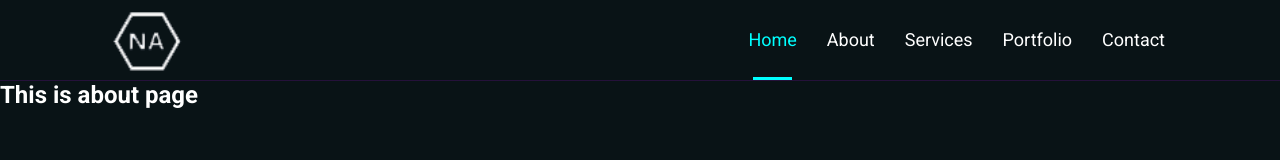
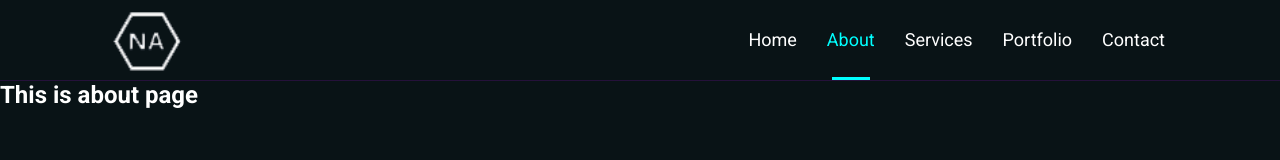
Before and after one commit to Nuralam30/my-portfolio, a React (Create React App) app: page /about in a window 1280 px wide. Shown: the top 160 px of the page. Built offline with nearby package versions, Linux system fonts and the light colour scheme.

Commit message:
navbar active link controlled

```diff
--- a/src/components/Header/Header.css
+++ b/src/components/Header/Header.css
@@ -21,7 +21,7 @@
 /* ---------toggle button start---------- */
 .toggle-btn{
     position: absolute;
-    right: 10%;
+    right: 12%;
     top: 25px;
     display: flex;
     flex-direction: column;
--- a/src/components/Header/Navbar/Navbar.css
+++ b/src/components/Header/Navbar/Navbar.css
@@ -2,7 +2,7 @@
 .navbar nav{
     display: flex;
 }
-.navbar nav .nav-link{
+.navbar nav #nav-link{
     margin: 0px 15px;
     padding: 10px 0px;
     text-decoration: none;
@@ -10,11 +10,11 @@
     color: #fff;
     position: relative;
 }
-.navbar nav .nav-link:hover,
-.navbar nav .nav-link.active{
+.navbar nav #nav-link:hover,
+.navbar nav #nav-link.active{
     color: aqua;
 }
-.navbar .nav-link.active::before{
+.navbar #nav-link.active::before{
     content: '';
     height: 3px;
     width: 80%;
@@ -30,6 +30,9 @@
 
 /* ===========responsive navbar============= */
 @media screen and (max-width: 800px) {
+    .header{
+        height: 80px !important;
+    }
     .header .logo{
         position: absolute;
         left: 10%;
@@ -40,23 +43,10 @@
         min-height: 100vh;
         position: absolute;
         left: 0;
-        top: -100vh;
+        top: 0;
         background-color: #091316;
         z-index: 101 !important;
-        transition: all 1s ease-in;
     }
-    .navbar.toggle-active{
-        top: 0;
-        /* animation: pageDown 1s ease-in; */
-    }
-    /* @keyframes pageDown {
-        0%{
-            top: -100vh;
-        }
-        100%{
-            top: 0;
-        }
-    } */
     .navbar nav{
         flex-direction: column;
         justify-content: center;
@@ -71,6 +61,6 @@
         display: flex;
     }
     .banner{
-        min-height: 100vh !important;
+        min-height: 90vh !important;
     }
 }
--- a/src/components/Header/Navbar/Navbar.js
+++ b/src/components/Header/Navbar/Navbar.js
@@ -1,21 +1,36 @@
-import React, { useContext } from 'react';
+import React from 'react';
 import './Navbar.css';
-import { Link } from "react-router-dom";
-import { ToggleContext } from '../../../App';
+import { NavLink } from "react-router-dom";
 
 const Navbar = () => {
 
-    const [isNav, setIsNav] = useContext(ToggleContext);
-    console.log(isNav)
+    return (
+        <div className='navbar'>
+            <nav>
+                <NavLink to="/" id='nav-link' className={({ isActive }) =>
+                    isActive ? 'active' : ''
+                    }>Home
+                </NavLink>
 
-    return (
-        <div className={ isNav ? 'navbar toggle-active' : 'navbar'}>
-            <nav>
-                <Link to="/home" className='nav-link active'>Home</Link>
-                <Link to="/about" className='nav-link'>About</Link>
-                <Link to="/services" className='nav-link'>Services</Link>
-                <Link to="/portfolio" className='nav-link'>Portfolio</Link>
-                <Link to="/contact" className='nav-link'>Contact</Link>
+                <NavLink to="/about" id='nav-link' className={({ isActive }) =>
+                    isActive ? 'active' : ''
+                    }>About
+                </NavLink>
+
+                <NavLink to="/services" id='nav-link' className={({ isActive }) =>
+                    isActive ? 'active' : ''
+                    }>Services
+                </NavLink>
+
+                <NavLink to="/portfolio" id='nav-link' className={({ isActive }) =>
+                    isActive ? 'active' : ''
+                    }>Portfolio
+                </NavLink>
+
+                <NavLink to="/contact" id='nav-link' className={({ isActive }) =>
+                    isActive ? 'active' : ''
+                    }>Contact
+                </NavLink>
             </nav>
         </div>
     );
--- a/src/components/Responsive/Responsive.css
+++ b/src/components/Responsive/Responsive.css
@@ -1,11 +1,3 @@
-
-
-@media screen and (max-width: 600px) {
-    .header{
-        padding: 0px 50px !important;
-    }
-}
-
 
 @media screen and (max-width: 720px) {
     .banner-text p{
@@ -17,11 +9,14 @@
 }
 
 @media screen and (max-width: 600px) {
+    .header{
+        padding: 0px 50px !important;
+    }
     .social-links{
         display: none !important;
     }
     .contact{
-        padding: 10px 40px;
+        padding: 10px 80px !important;
     }
 }
 @media screen and (max-width: 480px) {
@@ -31,7 +26,7 @@
     .header .logo{
         height: 50px !important;
     }
-    .navbar nav .nav-link{
+    .navbar nav #nav-link{
         font-size: 0.9rem !important;
     }
     .banner-text{
@@ -66,6 +61,6 @@
     }
 
     .contact{
-        padding: 10px 30px;
+        padding: 10px 30px !important;
     }
 }
```
